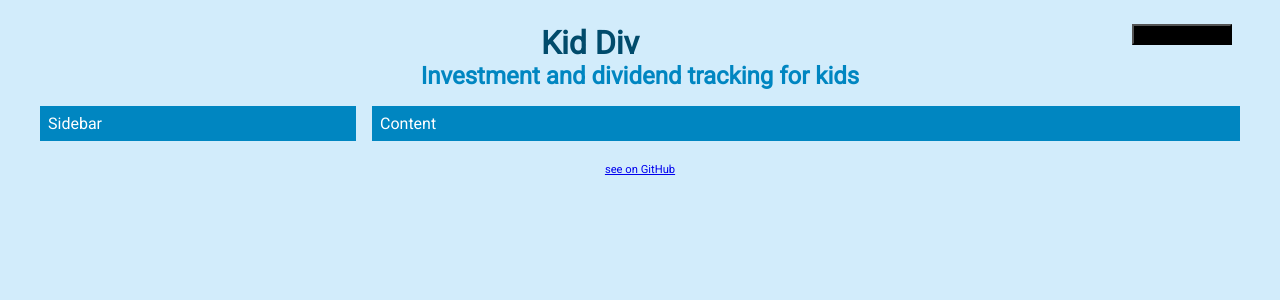
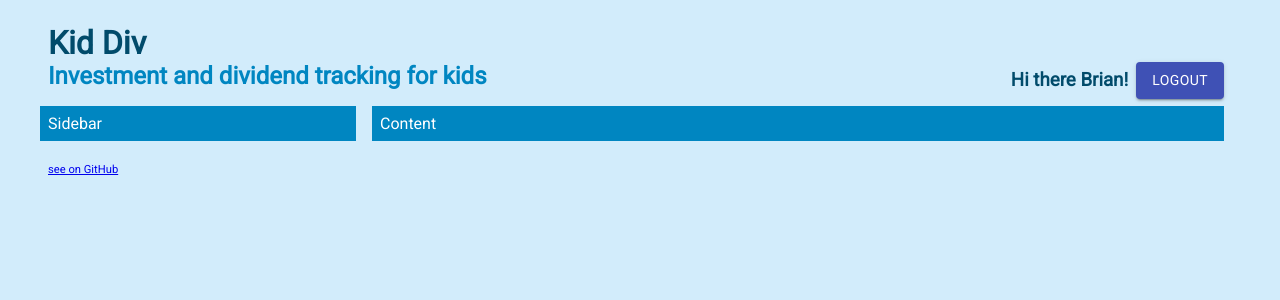
Before and after one commit to briandesousa/kid-div, a React app: page / in a window 1280 px wide. Shown: the top 300 px of the page. Built offline with nearby package versions, Linux system fonts and the light colour scheme.

Commit message:
add HeaderLogin component and material UI styling and SVG icons

```diff
--- a/package.json
+++ b/package.json
@@ -16,6 +16,8 @@
   "author": "Brian De Sousa",
   "license": "ISC",
   "dependencies": {
+    "@material-ui/core": "^4.4.2",
+    "@material-ui/icons": "^4.4.1",
     "classnames": "^2.2.6",
     "express": "^4.17.1",
     "react": "^16.9.0",
--- a/src/components/App.css
+++ b/src/components/App.css
@@ -20,18 +20,20 @@ header, section, aside, footer {
 
 .content {
   background: #0086C1;
+  margin-right: 1rem;
   flex: 1;
+  color: #ffffff;
 }
 
 .sidebar {
   background: #0086C1;
   margin-right: 1rem;
   flex: 0 1 300px;
+  color: #ffffff;
 }
 
 header {
   margin: 0.5rem 0 0.5rem 0;
-  text-align: center;
 }
 
 header h1 {
@@ -44,14 +46,17 @@ header h2 {
   margin: 0;
 }
 
+header h3 {
+  color: rgb(1, 75, 107);
+  margin: 0;
+}
+
+header .buttonBar {
+  float: right;
+  margin: 0 0.5em 0 0.5em;
+}
+
 footer {
   padding-top: 2em;
-  text-align: center;
   font-size: 0.7em;
 }
-
-header button {
-  float: right;
-  width: 100px;
-  background: black;
-}
--- a/src/components/App.js
+++ b/src/components/App.js
@@ -1,6 +1,7 @@
 import React, { useState } from 'react';
 import styles from './App.css';
 import classNames from 'classnames';
+import HeaderLogin from './HeaderLogin';
 
 export default function App() {
   const [content] = useState({
@@ -8,12 +9,19 @@ export default function App() {
     tagline: 'Investment and dividend tracking for kids'
   });
 
+  const [user] = useState({
+    loggedIn: true,
+    userName: 'Brian'
+  });
+
   return (
     <main>
       <div className={styles.wrapper}>
         <header>
-          <button>Login</button>
           <h1>{content.title}</h1>
+          <div className={styles.buttonBar}>
+            <HeaderLogin user={user} />
+          </div>
           <h2>{content.tagline}</h2>
         </header>
         <div className={classNames(styles.flexContainer)}>
--- /dev/null
+++ b/src/components/HeaderLogin.js
@@ -0,0 +1,37 @@
+import React from 'react';
+import { makeStyles } from '@material-ui/core/styles';
+import Button from '@material-ui/core/Button';
+import PersonIcon from '@material-ui/icons/Person';
+
+export default function HeaderLogin(props) {
+
+  // generate dynamic styles based on Material UI theme
+  const styles = makeStyles(theme => ({
+    leftIcon: {
+      marginRight: theme.spacing(1)
+    },
+    userName: {
+      marginRight: theme.spacing(1),
+      verticalAlign: 'middle',
+      display: 'inline'
+    }
+  }))();
+
+  if (!props.user.loggedIn) {
+    return (
+      <Button variant="contained" color="primary">
+        <PersonIcon className={styles.leftIcon} />
+        Login
+      </Button>
+    )
+  } else {
+    return (
+      <div>
+        <h3 className={styles.userName}>Hi there {props.user.userName}!</h3>
+        <Button variant="contained" color="primary">
+          Logout
+        </Button>
+      </div>
+    );
+  }
+}
--- a/src/index.html
+++ b/src/index.html
@@ -2,7 +2,7 @@
 
 <head>
   <title>Kid Div</title>
-  <link href="https://fonts.googleapis.com/css?family=Roboto&display=swap" rel="stylesheet">
+  <link rel="stylesheet" href="https://fonts.googleapis.com/css?family=Roboto&display=swap">
   <style>
     html,
     body {
@@ -10,7 +10,7 @@
       margin: 0px;
       padding: 0px;
       background: #D2ECFB;
-      color: #ffffff;
+      color: rgb(1, 75, 107);
     }
   </style>
 </head>
```
Also changed, not shown: 1 other file (tests, documents, lock files or other folders).
